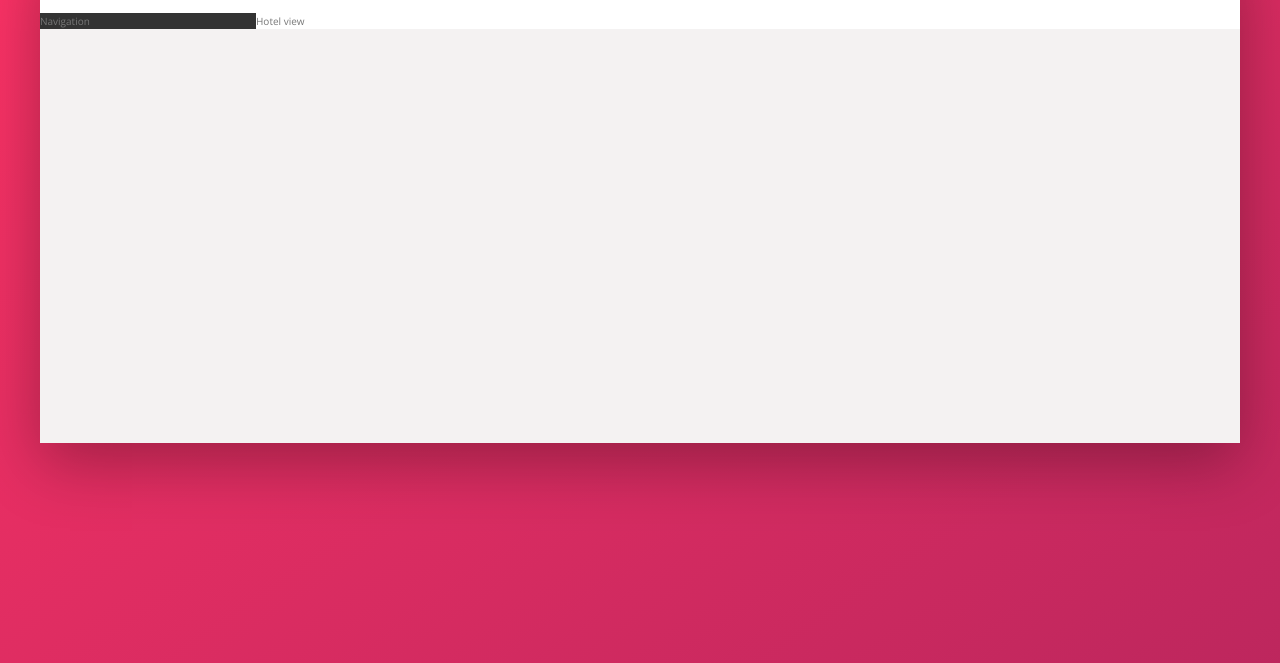
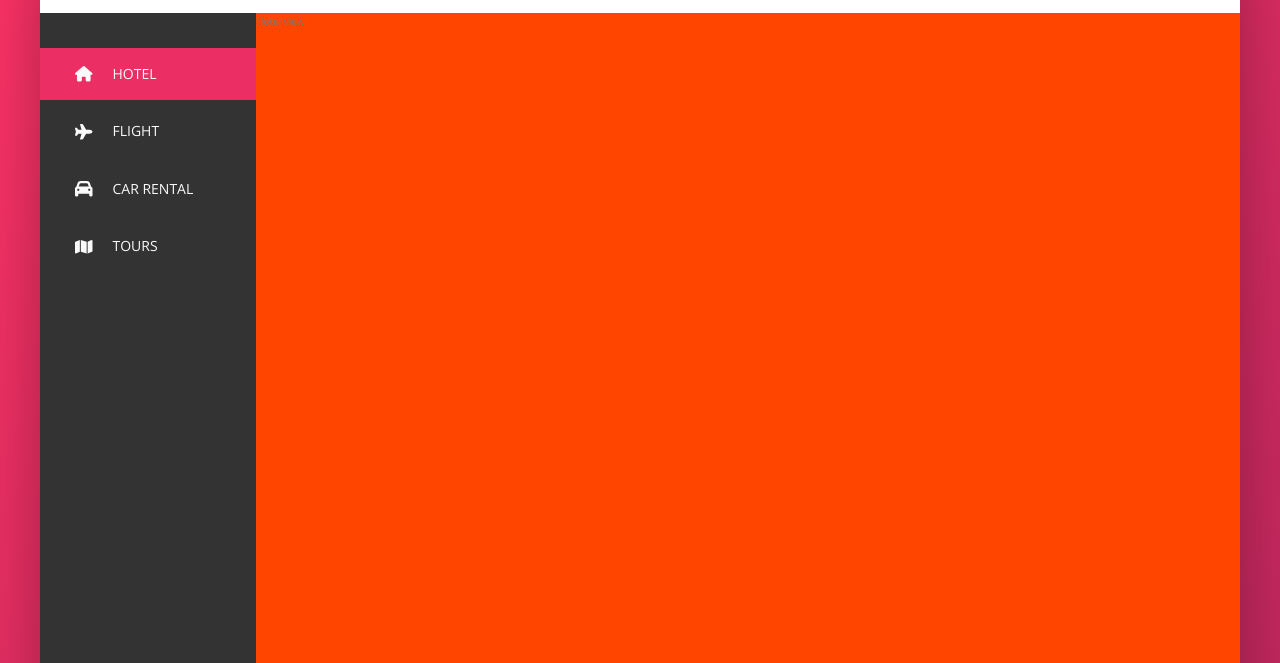
Before and after one commit to TheInfamousGrim/advanced-css-course-trillo, a website: page index.html in a window 1280 px wide. Shown: the part 137-800 px from the top of the page. Drawn offline with nearby package versions, Linux system fonts and the light colour scheme.

Commit message:
Build side navbar
Created the HTMl for the side navbar.

Styled the navbar using SVG icons, sass and
flexbox.

```diff
--- a/index.html
+++ b/index.html
@@ -54,7 +54,52 @@
 
         <div class="content">
             <nav class="sidebar">
-                Navigation
+                <ul class="side-nav">
+                    <li class="side-nav__item side-nav__item--active">
+                        <a href="#" class="side-nav__link">
+                            <svg class="side-nav__icon" xmlns="http://www.w3.org/2000/svg" viewBox="0 0 576 512">
+                                <!-- Font Awesome Pro 6.2.0 by @fontawesome - https://fontawesome.com License - https://fontawesome.com/license (Commercial License) Copyright 2022 Fonticons, Inc. -->
+                                <path
+                                    d="M575.8 255.5c0 18-15 32.1-32 32.1h-32l.7 160.2c0 2.7-.2 5.4-.5 8.1V472c0 22.1-17.9 40-40 40H456c-1.1 0-2.2 0-3.3-.1c-1.4 .1-2.8 .1-4.2 .1H416 392c-22.1 0-40-17.9-40-40V448 384c0-17.7-14.3-32-32-32H256c-17.7 0-32 14.3-32 32v64 24c0 22.1-17.9 40-40 40H160 128.1c-1.5 0-3-.1-4.5-.2c-1.2 .1-2.4 .2-3.6 .2H104c-22.1 0-40-17.9-40-40V360c0-.9 0-1.9 .1-2.8V287.6H32c-18 0-32-14-32-32.1c0-9 3-17 10-24L266.4 8c7-7 15-8 22-8s15 2 21 7L564.8 231.5c8 7 12 15 11 24z" />
+                            </svg>
+                            <span>Hotel</span>
+                        </a>
+                    </li>
+                    <li class="side-nav__item">
+                        <a href="#" class="side-nav__link">
+                            <svg class="side-nav__icon" xmlns="http://www.w3.org/2000/svg" viewBox="0 0 576 512">
+                                <!-- Font Awesome Pro 6.2.0 by @fontawesome - https://fontawesome.com License - https://fontawesome.com/license (Commercial License) Copyright 2022 Fonticons, Inc. -->
+                                <path
+                                    d="M482.3 192c34.2 0 93.7 29 93.7 64c0 36-59.5 64-93.7 64l-116.6 0L265.2 495.9c-5.7 10-16.3 16.1-27.8 16.1l-56.2 0c-10.6 0-18.3-10.2-15.4-20.4l49-171.6L112 320 68.8 377.6c-3 4-7.8 6.4-12.8 6.4l-42 0c-7.8 0-14-6.3-14-14c0-1.3 .2-2.6 .5-3.9L32 256 .5 145.9c-.4-1.3-.5-2.6-.5-3.9c0-7.8 6.3-14 14-14l42 0c5 0 9.8 2.4 12.8 6.4L112 192l102.9 0-49-171.6C162.9 10.2 170.6 0 181.2 0l56.2 0c11.5 0 22.1 6.2 27.8 16.1L365.7 192l116.6 0z" />
+                            </svg>
+                            <span>Flight</span>
+                        </a>
+                    </li>
+                    <li class="side-nav__item">
+                        <a href="#" class="side-nav__link">
+                            <svg class="side-nav__icon" xmlns="http://www.w3.org/2000/svg" viewBox="0 0 512 512">
+                                <!-- Font Awesome Pro 6.2.0 by @fontawesome - https://fontawesome.com License - https://fontawesome.com/license (Commercial License) Copyright 2022 Fonticons, Inc. -->
+                                <path
+                                    d="M135.2 117.4L109.1 192H402.9l-26.1-74.6C372.3 104.6 360.2 96 346.6 96H165.4c-13.6 0-25.7 8.6-30.2 21.4zM39.6 196.8L74.8 96.3C88.3 57.8 124.6 32 165.4 32H346.6c40.8 0 77.1 25.8 90.6 64.3l35.2 100.5c23.2 9.6 39.6 32.5 39.6 59.2V400v48c0 17.7-14.3 32-32 32H448c-17.7 0-32-14.3-32-32V400H96v48c0 17.7-14.3 32-32 32H32c-17.7 0-32-14.3-32-32V400 256c0-26.7 16.4-49.6 39.6-59.2zM128 288c0-17.7-14.3-32-32-32s-32 14.3-32 32s14.3 32 32 32s32-14.3 32-32zm288 32c17.7 0 32-14.3 32-32s-14.3-32-32-32s-32 14.3-32 32s14.3 32 32 32z" />
+                            </svg>
+                            <span>Car rental</span>
+                        </a>
+                    </li>
+                    <li class="side-nav__item">
+                        <a href="#" class="side-nav__link">
+                            <svg class="side-nav__icon" xmlns="http://www.w3.org/2000/svg" viewBox="0 0 576 512">
+                                <!-- Font Awesome Pro 6.2.0 by @fontawesome - https://fontawesome.com License - https://fontawesome.com/license (Commercial License) Copyright 2022 Fonticons, Inc. -->
+                                <path
+                                    d="M384 476.1L192 421.2V35.9L384 90.8V476.1zm32-1.2V88.4L543.1 37.5c15.8-6.3 32.9 5.3 32.9 22.3V394.6c0 9.8-6 18.6-15.1 22.3L416 474.8zM15.1 95.1L160 37.2V423.6L32.9 474.5C17.1 480.8 0 469.2 0 452.2V117.4c0-9.8 6-18.6 15.1-22.3z" />
+                            </svg>
+                            <span>Tours</span>
+                        </a>
+                    </li>
+                </ul>
+
+                <div class="legal">
+                    &copy; 2022 by trillo. All rights reserved.
+                </div>
             </nav>
             <main class="hotel-view">
                 Hotel view
--- /dev/null
+++ b/sass/components/_legalText.scss
@@ -0,0 +1,6 @@
+.legal {
+  font-size: 1.2rem;
+  color: var(--color-grey-light-4);
+  text-align: center;
+  padding: 2.5rem;
+}
--- /dev/null
+++ b/sass/components/_sideNav.scss
@@ -0,0 +1,58 @@
+.side-nav {
+  font-size: 1.4rem;
+  list-style: none;
+  margin-top: 3.5rem;
+
+  &__item {
+    position: relative;
+
+    &:not(:last-child) {
+      margin-bottom: 0.5rem;
+    }
+  }
+
+  &__item::before {
+    content: "";
+    position: absolute;
+    top: 0;
+    left: 0;
+    height: 100%;
+    width: 3px;
+    background-color: var(--color-primary);
+    transform: scaleY(0);
+    transition: transform 0.5s, width 0.4s cubic-bezier(1, 0, 0, 1) 0.2s,
+      background-color 0.1s;
+  }
+
+  &__item:hover::before,
+  &__item--active::before {
+    transform: scaleY(1);
+    width: 100%;
+  }
+
+  &__item:active::before {
+    background-color: var(color-primary-light);
+  }
+
+  &__link:link,
+  &__link:visited {
+    color: var(--color-grey-light-1);
+    text-decoration: none;
+    text-transform: uppercase;
+    display: block;
+    padding: 1.5rem 3.5rem;
+    position: relative;
+    z-index: 10;
+
+    display: flex;
+    align-items: center;
+  }
+
+  &__icon {
+    width: 1.75rem;
+    height: 1.75rem;
+    margin-right: 2rem;
+    // color of the parent element
+    fill: currentColor;
+  }
+}
--- a/sass/layout/_hotelView.scss
+++ b/sass/layout/_hotelView.scss
@@ -1,5 +1,8 @@
 .hotel-view {
   background-color: #fff;
 
+  //TEST
+  background-color: orangered;
+  height: 80rem;
   flex: 1;
 }
--- a/sass/layout/_sidebar.scss
+++ b/sass/layout/_sidebar.scss
@@ -2,4 +2,8 @@
   background-color: var(--color-grey-dark-1);
 
   flex: 0 0 18%;
+
+  display: flex;
+  flex-direction: column;
+  justify-content: space-between;
 }
--- a/sass/main.scss
+++ b/sass/main.scss
@@ -5,8 +5,10 @@
 @use "base/typography" as *;
 
 // Components modules
+@use "components/legalText" as *;
 @use "components/logo" as *;
 @use "components/search" as *;
+@use "components/sideNav" as *;
 @use "components/userNav" as *;
 
 // Layout modules
```
Also changed, not shown: css/style.css, 1 other file.
